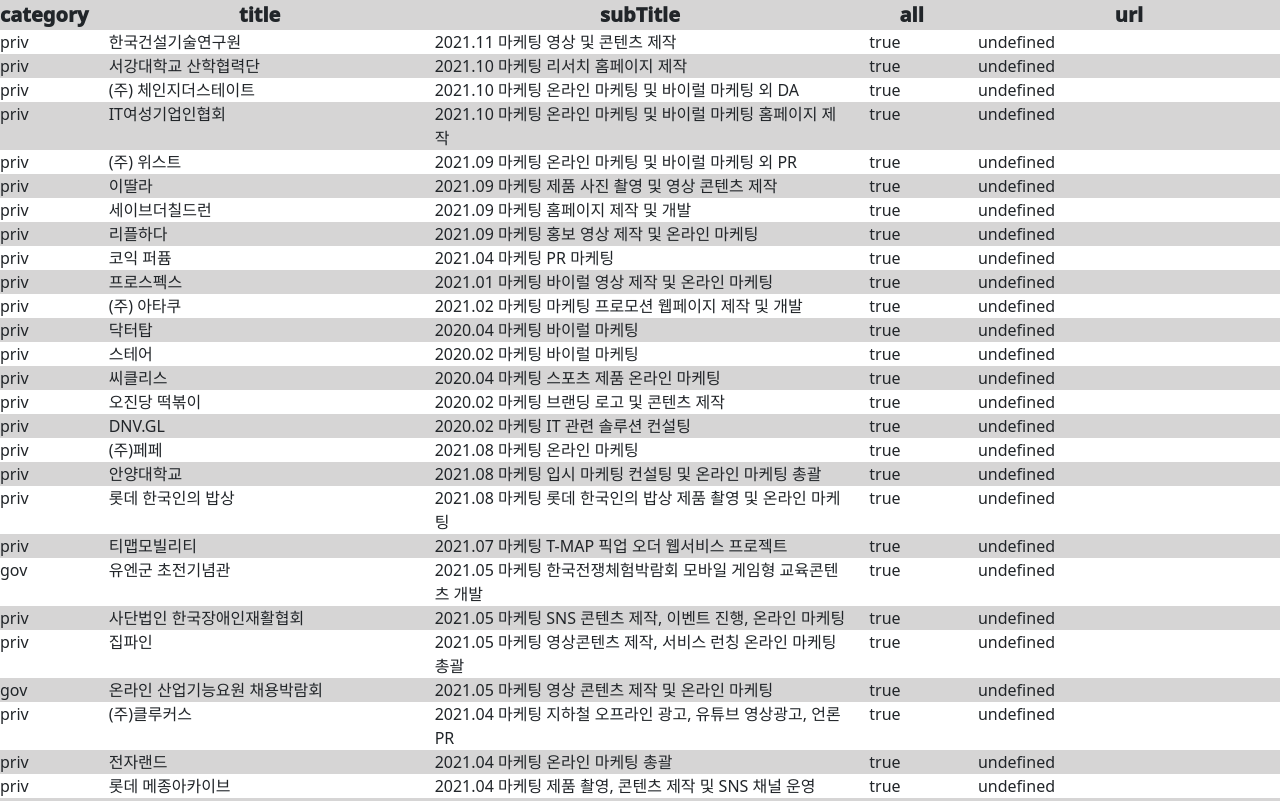
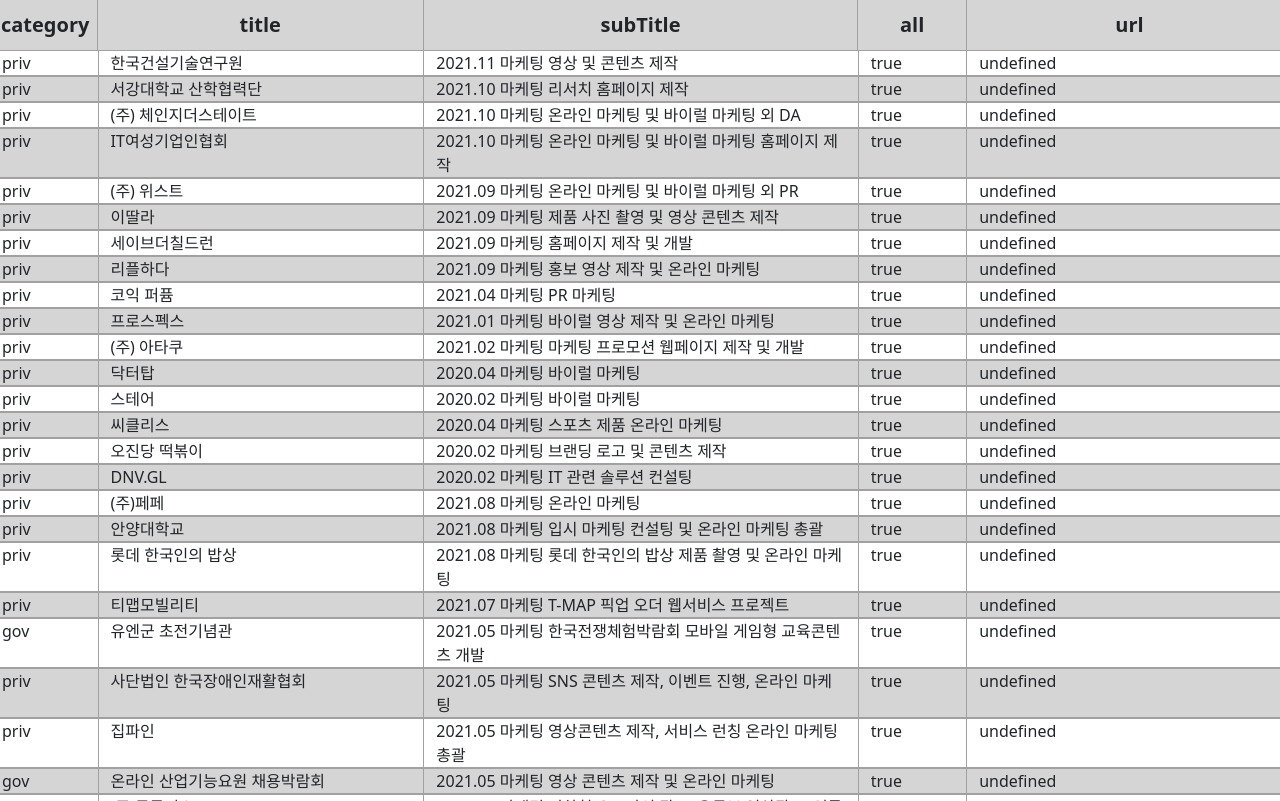
Before and after one commit to jungtaejun/json_parser, a plain HTML site: page tj/index.html in a window 1280 px wide. Shown: the top 801 px of the page. Drawn offline with nearby package versions, Linux system fonts and the light colour scheme.

Commit message:
css 구분 선 추가

```diff
--- a/tj/index.css
+++ b/tj/index.css
@@ -4,5 +4,13 @@
 .title {
     text-align: center;
     font-size: 20px;
-    font-weight: 1000;
+    font-weight: 650;
+    padding-top: 10px;
+    padding-bottom: 10px;
+    border-left: 1px solid #a1a1a1;
+    border-bottom: 1px solid #a1a1a1;
 }
+.data div {
+    border-left: 1px solid #a1a1a1;
+    border-bottom: 1px solid #a1a1a1;
+}
```
